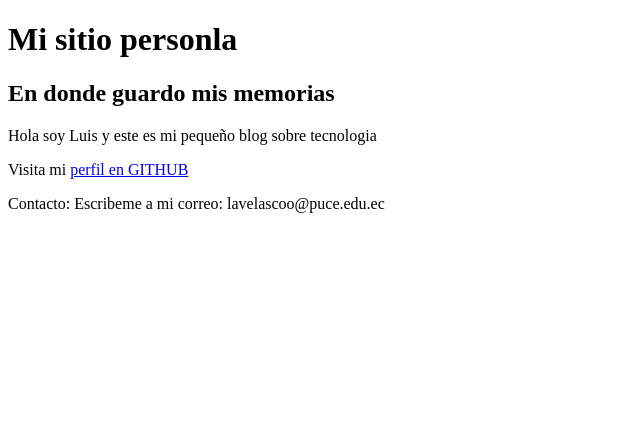
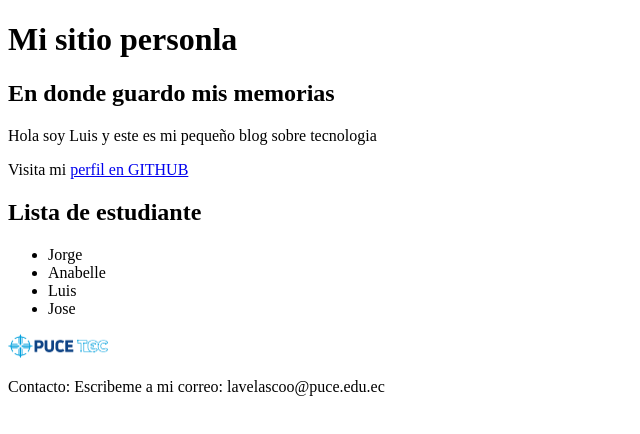
Before and after one commit to luisalberto2003/html5_001-velasco-luis, a plain HTML site: page index.html in a window 1280 px wide. Shown: the whole page, without its empty margins (0-640 px from the left). Drawn offline with Linux system fonts and the light colour scheme.

Commit message:
feat:new image and list

```diff
--- a/index.html
+++ b/index.html
@@ -9,6 +9,16 @@
     <body>
         <p>Hola soy Luis y este es mi pequeño blog sobre tecnologia</p>
         <p>Visita mi <a href="https://github.com/luisalberto2003" target="_blank">perfil en GITHUB</a></p>
+
+        <h2>Lista de estudiante</h2>
+        <ul>
+            <li>Jorge</li>
+            <li>Anabelle</li>
+            <li>Luis</li>
+            <li>Jose</li>
+        </ul>
+
+        <img src="img\pucetec-logo.png" width="100">
     </body>
 
         <footer>
```
Also changed, not shown: img/pucetec-logo.png (added).
